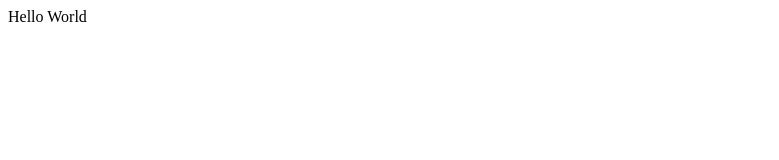
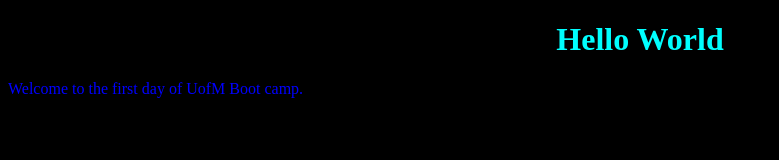
Before and after one commit to Rhoward1/first_app, a plain HTML site: page index.html in a window 1280 px wide. Shown: the whole page, without its empty margins (0-779 px from the left). Drawn offline with Linux system fonts and the light colour scheme.

Commit message:
added css file

```diff
--- a/index.html
+++ b/index.html
@@ -5,8 +5,11 @@
     <meta http-equiv="X-UA-Compatible" content="IE=edge">
     <meta name="viewport" content="width=device-width, initial-scale=1.0">
     <title>Document</title>
+    <link rel="stylesheet" href="style.css">
 </head>
 <body>
-    <hi>Hello World</hi>
+    <h1>Hello World</h1>
+    <p>Welcome to the first day of UofM Boot camp.</p>
+
 </body>
 </html>
--- /dev/null
+++ b/style.css
@@ -0,0 +1,11 @@
+h1 {text-align: center;
+}
+h1 {color: aqua;
+}
+p {color:blue;
+}
+p {text-shadow: azure;
+}
+body
+{background-color: black;
+}
```
